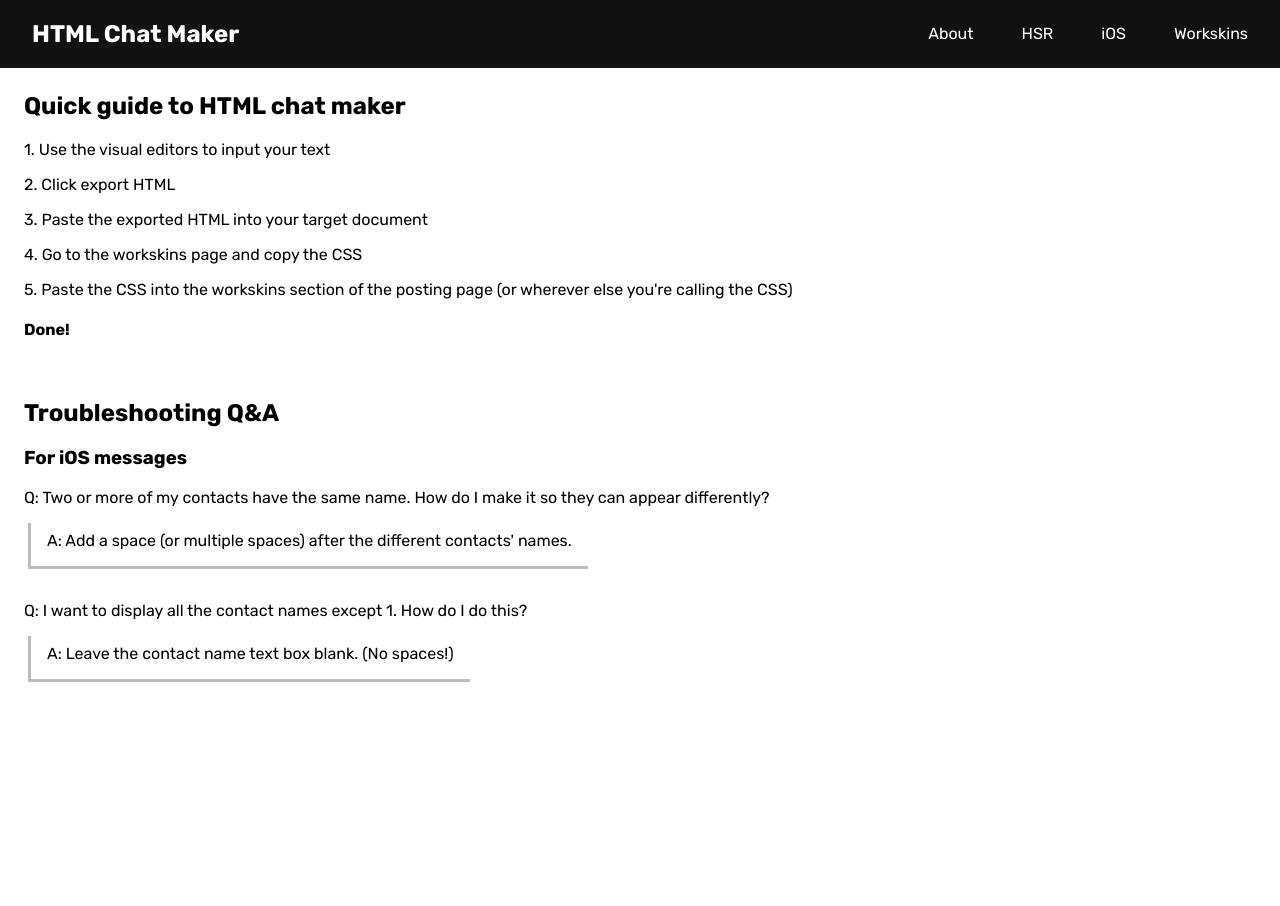
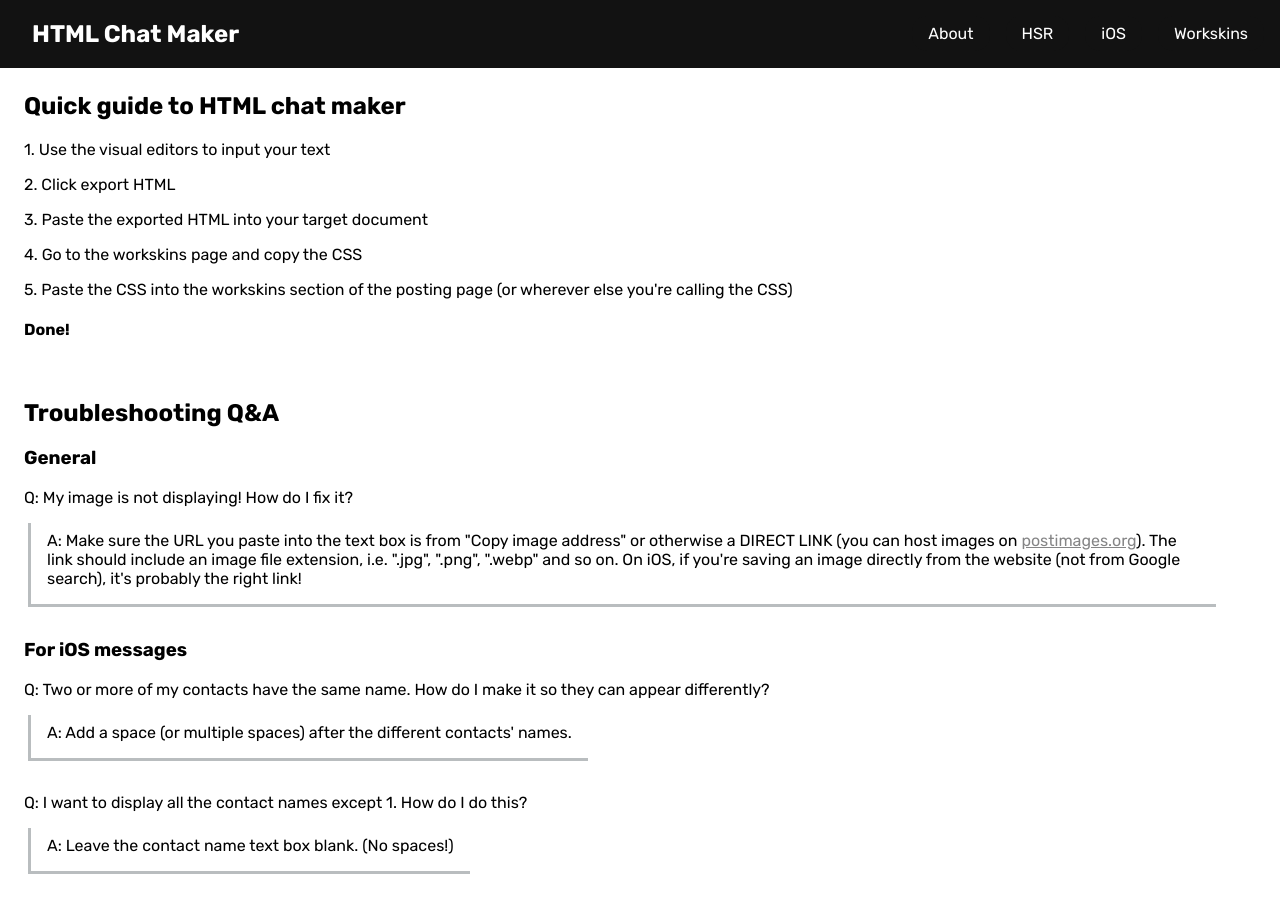
Before and after one commit to qriechan/html-chat-maker, a React (Vite) app: page / in a window 1280 px wide. Before the commit the page ends 800 px from the top, so only its background shows below. Built offline with nearby package versions, Linux system fonts and the light colour scheme.

Commit message:
added notes for users

```diff
--- a/src/components/About.jsx
+++ b/src/components/About.jsx
@@ -12,6 +12,9 @@ function About() {
         <h4>Done!</h4>
         <br />
         <h2>Troubleshooting Q&A</h2>
+        <h3>General</h3>
+        <p>Q: My image is not displaying! How do I fix it?</p>
+        <blockquote>A: Make sure the URL you paste into the text box is from "Copy image address" or otherwise a DIRECT LINK (you can host images on <a href='https://postimages.org'>postimages.org</a>). The link should include an image file extension, i.e. ".jpg", ".png", ".webp" and so on. On iOS, if you're saving an image directly from the website (not from Google search), it's probably the right link!</blockquote>
         <h3>For iOS messages</h3>
         <p>Q: Two or more of my contacts have the same name. How do I make it so they can appear differently?</p>
         <blockquote>A: Add a space (or multiple spaces) after the different contacts' names.</blockquote>
--- a/src/css/main.css
+++ b/src/css/main.css
@@ -78,6 +78,9 @@ blockquote {
   max-width: -moz-fit-content;
   max-width: fit-content;
   margin-left: 0.25rem;
+}
+blockquote a, blockquote a:focus, blockquote a:visited {
+  color: #858586;
 }
 
 .all-workskins {
--- a/src/css/main.scss
+++ b/src/css/main.scss
@@ -121,6 +121,10 @@ blockquote {
     margin-bottom: $big-padding;
     max-width: fit-content;
     margin-left: .25rem;
+
+    a, a:focus, a:visited {
+        color: $alert-color-hsr;
+    }
 }
 
 .all-workskins {
```
Also changed, not shown: 1 other file (tests, documents, lock files or other folders).
